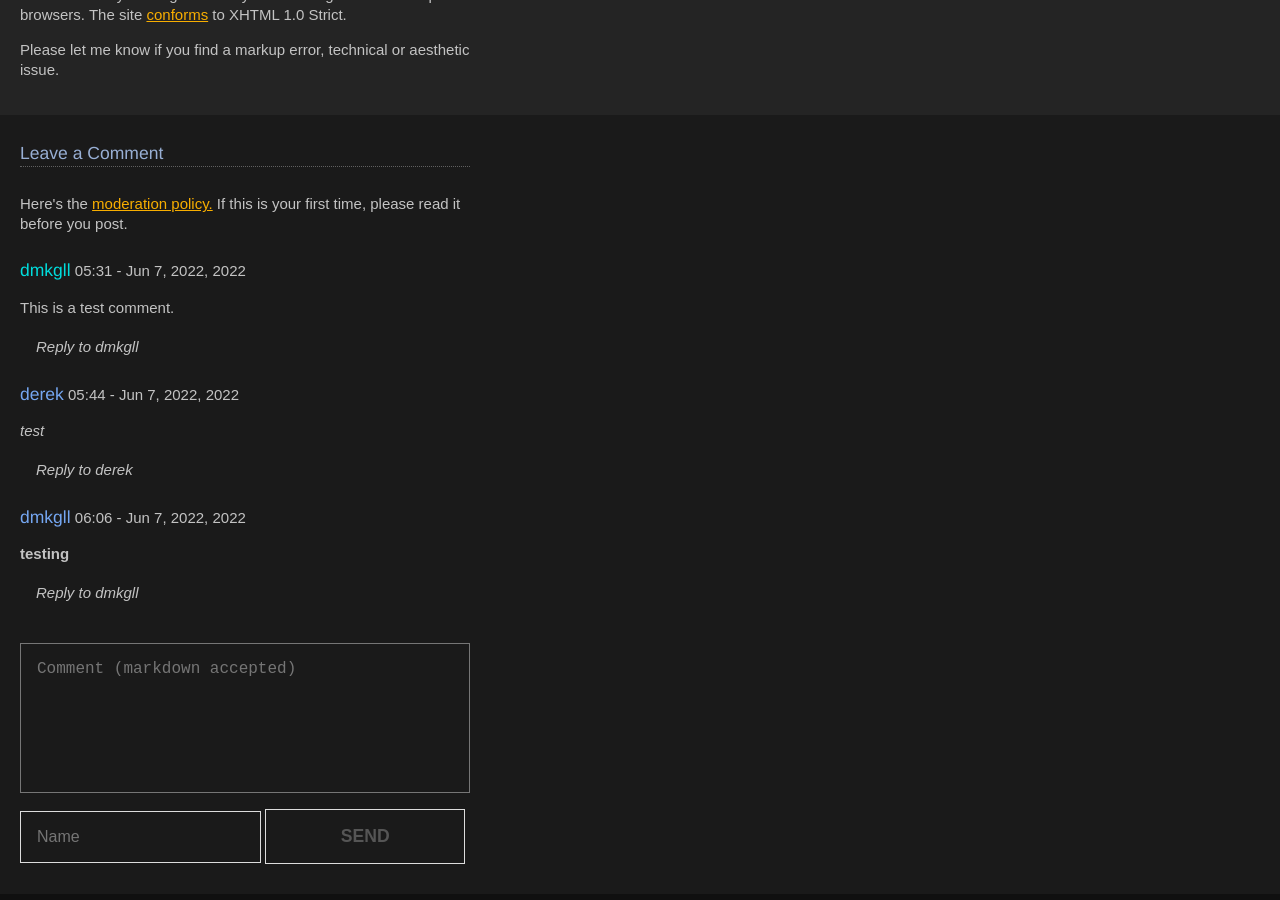
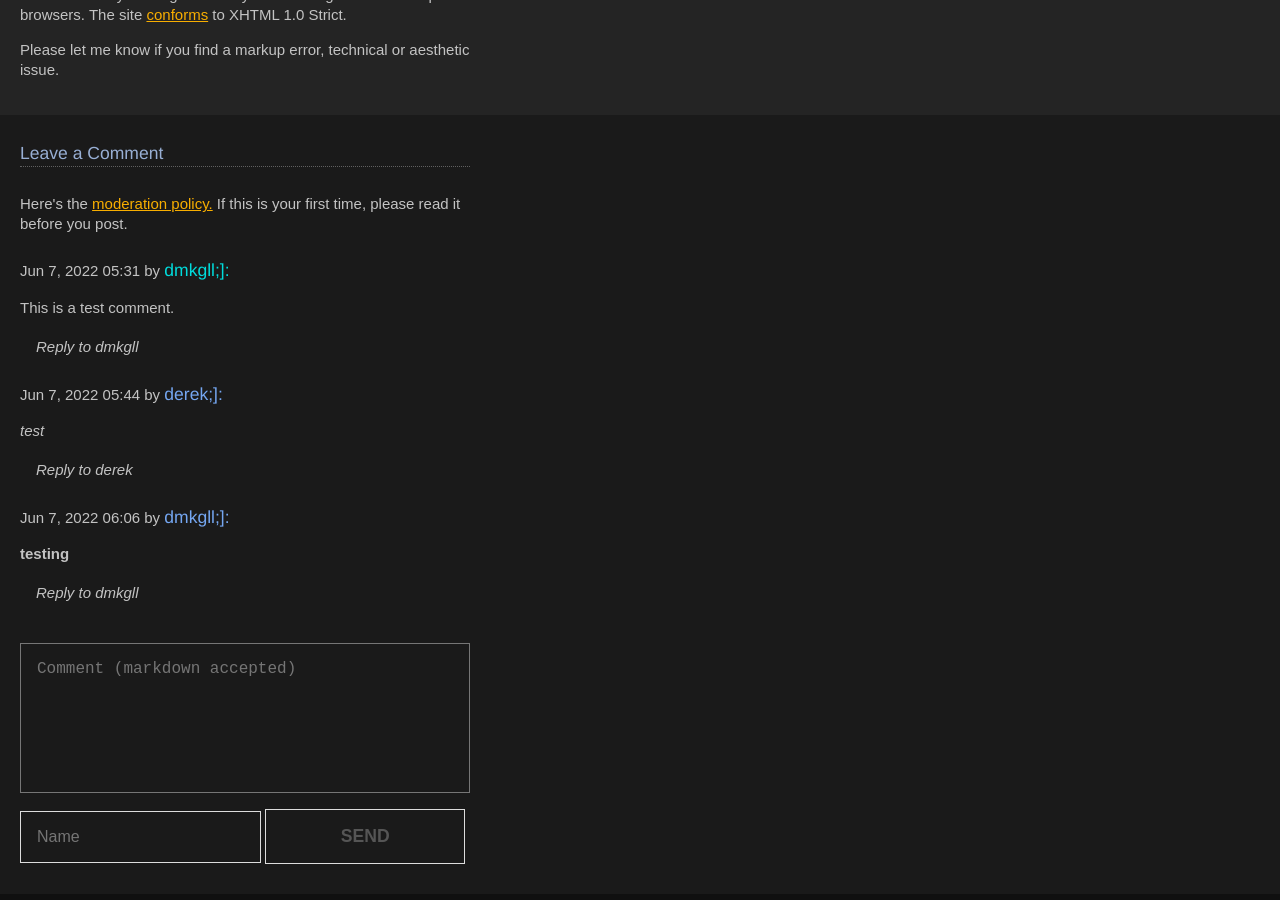
Before and after one commit to dmkgll/dmkgll, a Jekyll site: the page built from _posts/2022-06-06-test.md, in a window 1280 px wide and 900 px high, scrolled down 1758 px. Built offline with Jekyll 4.4.1, drawn with Linux system fonts in a browser that asks for light colours.

Commit message:
Update comment-list.html

```diff
--- a/_includes/comment-list.html
+++ b/_includes/comment-list.html
@@ -3,11 +3,10 @@
 {% assign sorted_comments = comments | sort: 'date' %}
 {% for comment in sorted_comments %}
 <div class="comment">
-    <h3 class="{{comment.admin}}">{{comment.name}}</h3>
     <time class="post-meta dt-published" datetime="{{ page.date | date_to_xmlschema }}" itemprop="datePublished">
         {%- assign date_format = site.minima.date_format | default: "%b %-d, %Y" -%}
-        {{ comment.date | date:"%H:%M - %b %-d, %Y, %Y" }}
-    </time>
+        {{ comment.date | date:"%b %-d, %Y %H:%M" }}
+    </time> by <h3 class="{{comment.admin}}">{{comment.name}};]:</h3>
     <p>{{comment.message | strip_html | markdownify }}</p>
     <div class="comment-reply">
         <input id="reply-{{ comment._id}}" type="checkbox" class="checkbox">
```
